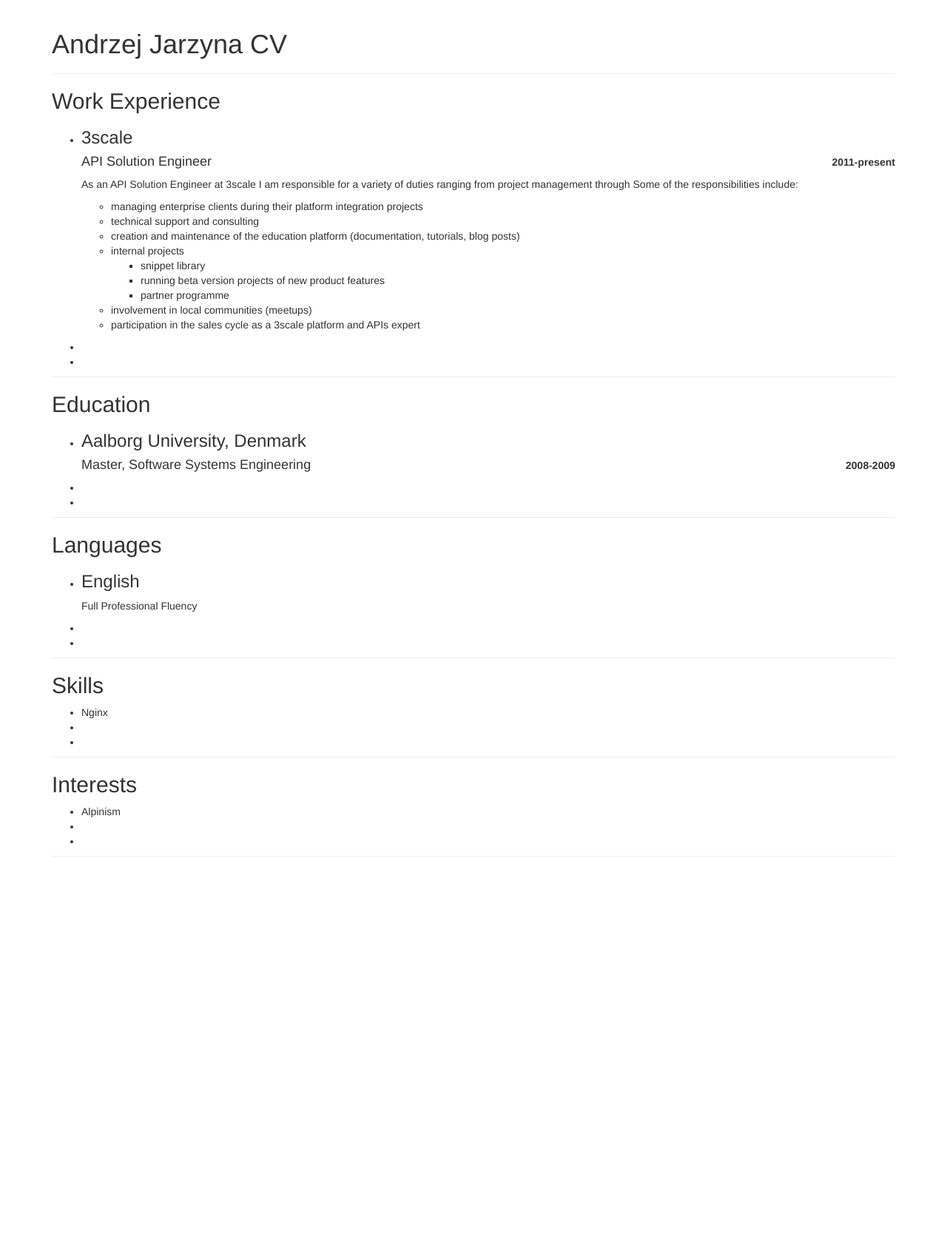
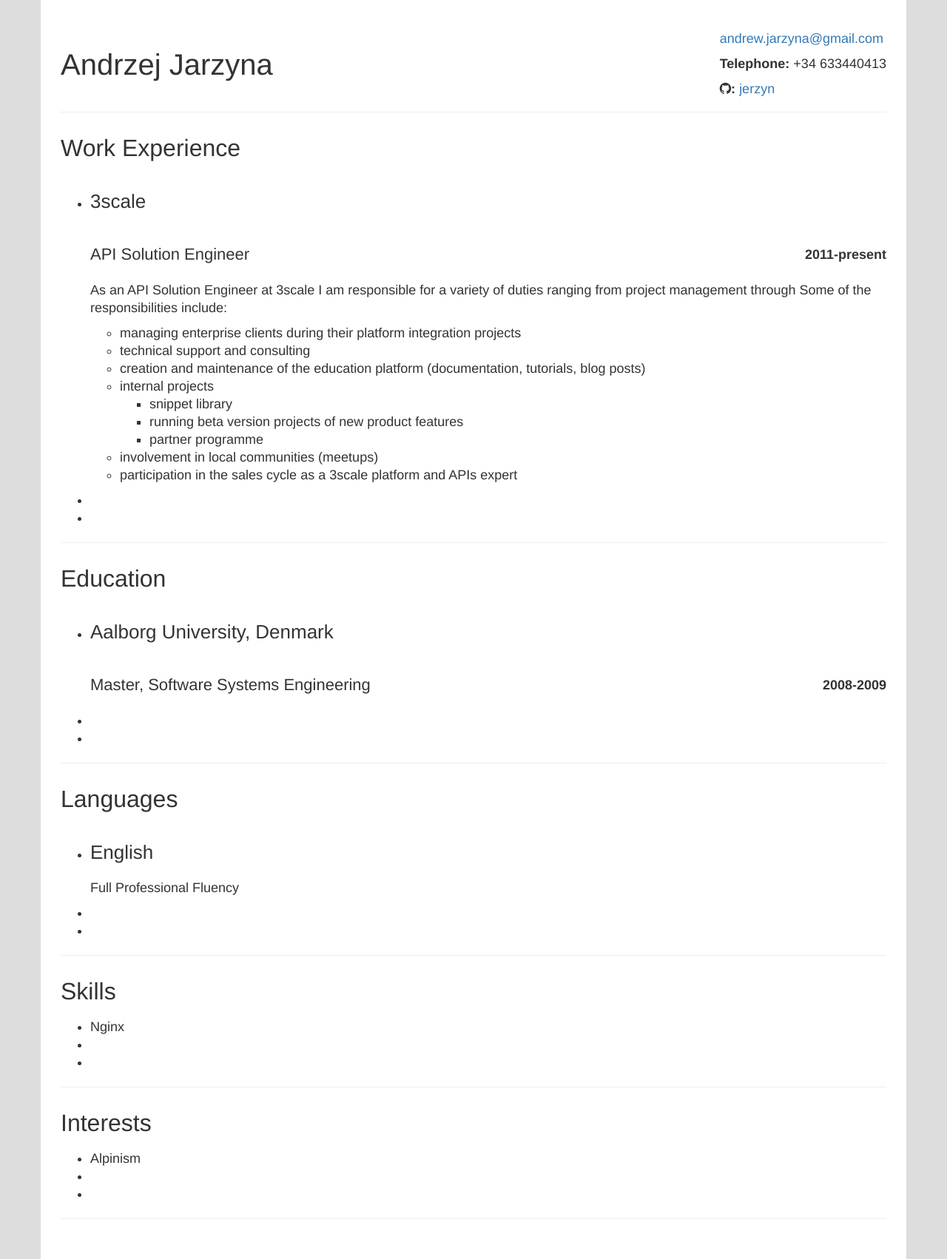
Before and after one commit to jerzyn/jerzyn.github.io, a Jekyll site: the page built from index.html, in a window 1280 px wide. Shown: the whole page at 74% size. Built offline with Jekyll 4.4.1, drawn with Linux system fonts in a browser that asks for light colours; nearby versions of some CDN libraries; before the commit the page ends 1158 px from its top, so only the background shows below that.

Commit message:
vertical rythm plus basic styling

```diff
--- a/_config.yml
+++ b/_config.yml
@@ -1,10 +1,10 @@
 # Site settings
-title: Andrzej Jarzyna CV
+title: Andrzej Jarzyna
 email: andrew.jarzyna@gmail.com
 description: "CV of Andrzej JArzyna"
 baseurl: ""
-url: "http://andrzejCV.github.io"
-github_username:  jerzyn
+url: "http://jerzyn.github.io"
+github_username: jerzyn
 
 # Build settings
 markdown: kramdown
--- a/_includes/head.html
+++ b/_includes/head.html
@@ -5,13 +5,11 @@
     <meta name="viewport" content="width=device-width">
     <meta name="description" content="{{ site.description }}">
     <link rel="canonical" href="{{ page.url | replace:'index.html','' | prepend: site.baseurl | prepend: site.url }}">
-
-    <!-- Custom CSS -->
-    <link rel="stylesheet" href="{{ "/css/main.css" | prepend: site.baseurl }}">
     <!-- Latest compiled and minified CSS -->
 	<link rel="stylesheet" href="https://maxcdn.bootstrapcdn.com/bootstrap/3.2.0/css/bootstrap.min.css">
 
 	<!-- Optional theme -->
-	<link rel="stylesheet" href="https://maxcdn.bootstrapcdn.com/bootstrap/3.2.0/css/bootstrap-theme.min.css">
+	<link href="//maxcdn.bootstrapcdn.com/font-awesome/4.2.0/css/font-awesome.min.css" rel="stylesheet">
+	<link rel="stylesheet" href="{{ "/css/main.css" | prepend: site.baseurl }}">
 
 </head>
--- a/_layouts/default.html
+++ b/_layouts/default.html
@@ -7,6 +7,11 @@
     <div class="container">
       <div class="page-header">
         <h1>{{ site.title }}</h1>
+        <aside class="contact">
+          <p><a href="mailto:andrew.jarzyna@gmail.com">andrew.jarzyna@gmail.com</a></p>
+          <p><strong>Telephone:</strong> <span>+34 633440413</span></p>
+          <p><strong><i class="fa fa-github"></i>:</strong> <span><a href="https://github.com/jerzyn">jerzyn</a></span></p>
+        </aside>
       </div>
       {{ content }}
     </div>
--- a/css/main.css
+++ b/css/main.css
@@ -2,23 +2,84 @@
 -------------------------------------------------- */
 /* line 106, ../../../../.rvm/gems/ruby-2.0.0-p481/gems/compass-core-1.1.0.alpha.3/stylesheets/compass/typography/_vertical_rhythm.scss */
 html {
-  font-size: 100%;
-  line-height: 1.5em;
+  font-size: 112.5%;
+  line-height: 1.33333em;
 }
 
 /* line 9, ../../_compass/main.scss */
 html {
   position: relative;
   min-height: 100%;
+  line-height: 4em;
 }
 
-/* line 13, ../../_compass/main.scss */
+/* line 14, ../../_compass/main.scss */
 body {
-  /* Margin bottom by footer height */
-  margin-bottom: 60px;
+  background-color: #ddd;
+  font-size: 1em;
+  line-height: 1.33333em;
 }
 
-/* line 17, ../../_compass/main.scss */
+/* line 18, ../../_compass/main.scss */
+h1 {
+  font-size: 2.22222em;
+  line-height: 1.2em;
+  margin-top: 0.57143em;
+  padding-top: 0em;
+  padding-bottom: 0em;
+  margin-bottom: 0.28571em;
+}
+
+/* line 22, ../../_compass/main.scss */
+h2 {
+  font-size: 1.77778em;
+  line-height: 1.5em;
+  margin-top: 0.75em;
+  padding-top: 0em;
+  padding-bottom: 0em;
+  margin-bottom: 0.375em;
+}
+
+/* line 26, ../../_compass/main.scss */
+h3 {
+  font-size: 1.44444em;
+  line-height: 1.84615em;
+  margin-top: 0.92308em;
+  padding-top: 0em;
+  padding-bottom: 0em;
+  margin-bottom: 0.46154em;
+}
+
+/* line 30, ../../_compass/main.scss */
+h4 {
+  font-size: 1.22222em;
+  line-height: 2.18182em;
+  margin-top: 1.09091em;
+  padding-top: 0em;
+  padding-bottom: 0em;
+  margin-bottom: 0.54545em;
+}
+
+/* line 34, ../../_compass/main.scss */
+.container {
+  background-color: #fff;
+  padding: 0 1.5em 1.5em;
+}
+
+/* line 38, ../../_compass/main.scss */
+.page-header {
+  overflow: hidden;
+}
+/* line 40, ../../_compass/main.scss */
+.page-header h1 {
+  float: left;
+}
+/* line 43, ../../_compass/main.scss */
+.page-header .contact {
+  float: right;
+}
+
+/* line 47, ../../_compass/main.scss */
 .footer {
   position: absolute;
   bottom: 0;
@@ -28,13 +89,23 @@ body {
   background-color: #f5f5f5;
 }
 
-/* line 26, ../../_compass/main.scss */
+/* line 56, ../../_compass/main.scss */
 .section {
-  border-bottom: 1px solid #eee;
+  border-bottom-width: 0.05556em;
+  border-bottom-style: solid;
+  padding-bottom: 0.61111em;
+  border-bottom-color: #eee;
+  border-bottom-style: solid;
+  clear: both;
 }
-/* line 28, ../../_compass/main.scss */
+/* line 61, ../../_compass/main.scss */
 .section span {
   float: right;
-  font-size: 100%;
+  font-size: 1em;
+  line-height: 1.33333em;
+  margin-top: 1.33333em;
+  padding-top: 0em;
+  padding-bottom: 0em;
+  margin-bottom: 0.66667em;
   font-weight: bold;
 }
```
Also changed, not shown: _compass/main.scss (+39 -5 lines), 1 other file.
